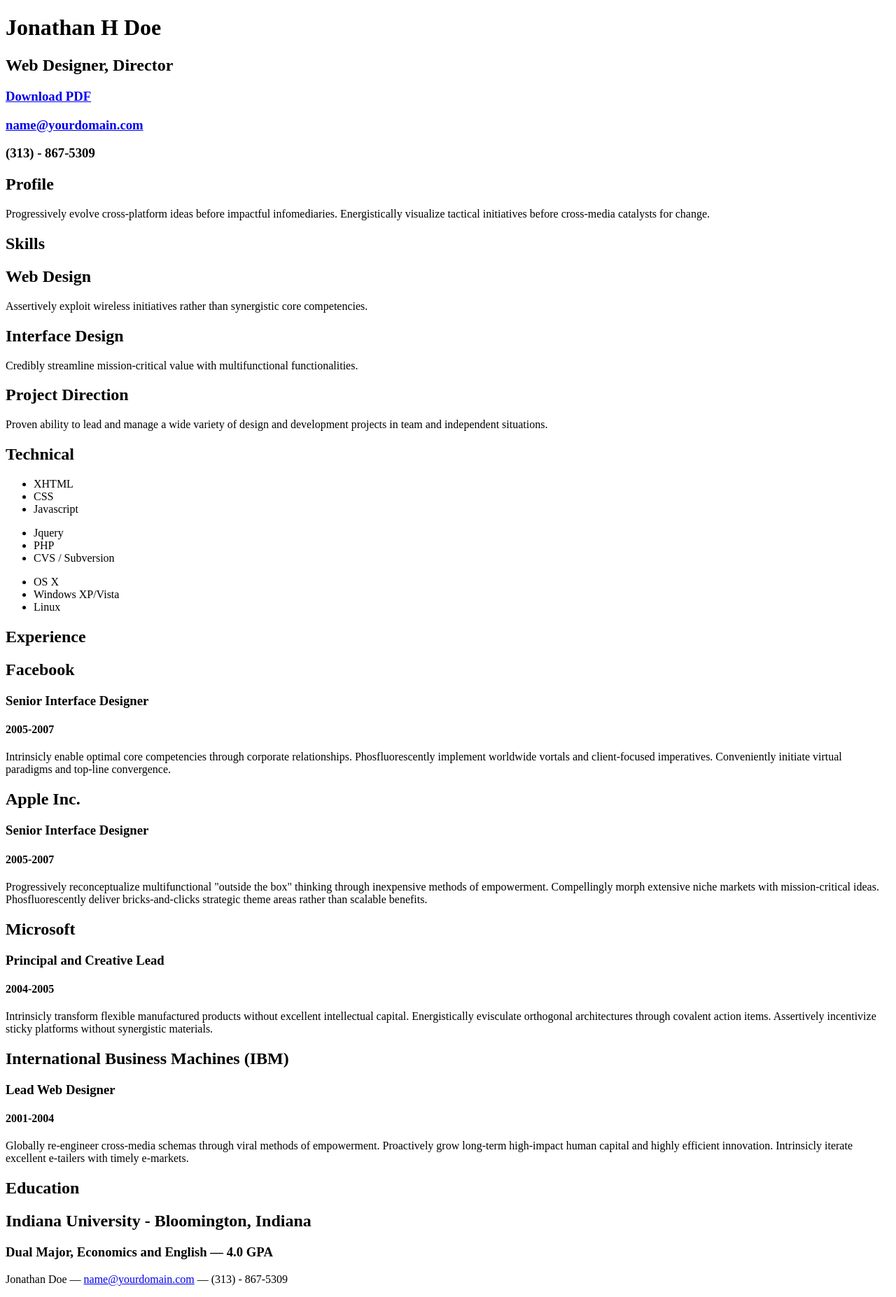
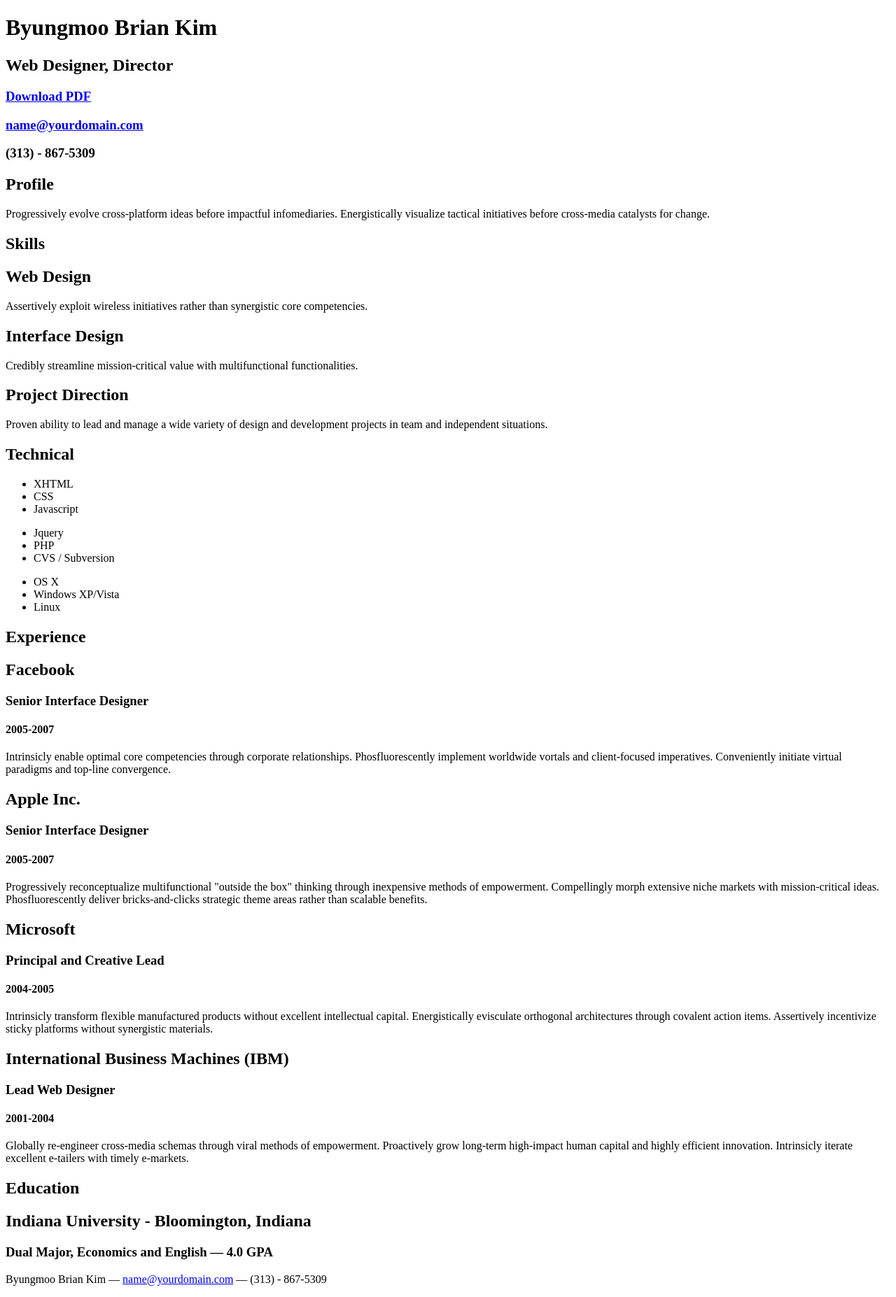
Before and after one commit to moo9779/moo9779.github.io, a plain HTML site: page resume1.html in a window 1280 px wide. Shown: the whole page at 70% size. Drawn offline with Linux system fonts and the light colour scheme.

Commit message:
Update resume1.html

```diff
--- a/resume1.html
+++ b/resume1.html
@@ -1,11 +1,11 @@
 <!DOCTYPE html>
 <html>
 <head>
-    <title>Jonathan Doe | Web Designer, Director | name@yourdomain.com</title>
+    <title>Byungmoo Brian Kim| Web Designer, Director | name@yourdomain.com</title>
     <meta charset="utf-8">
 </head>
 <body>
-                    <h1>Jonathan H Doe</h1>
+                    <h1>Byungmoo Brian Kim</h1>
                     <h2>Web Designer, Director</h2>
                         <h3><a id="pdf" href="#">Download PDF</a></h3>
                         <h3><a href="mailto:name@yourdomain.com">name@yourdomain.com</a></h3>
@@ -74,6 +74,6 @@
                             <h2>Indiana University - Bloomington, Indiana</h2>
                             <h3>Dual Major, Economics and English &mdash; <strong>4.0 GPA</strong> </h3>
 
-            <p>Jonathan Doe &mdash; <a href="mailto:name@yourdomain.com">name@yourdomain.com</a> &mdash; (313) - 867-5309</p>
+            <p>Byungmoo Brian Kim &mdash; <a href="mailto:name@yourdomain.com">name@yourdomain.com</a> &mdash; (313) - 867-5309</p>
 </body>
 </html>
```
